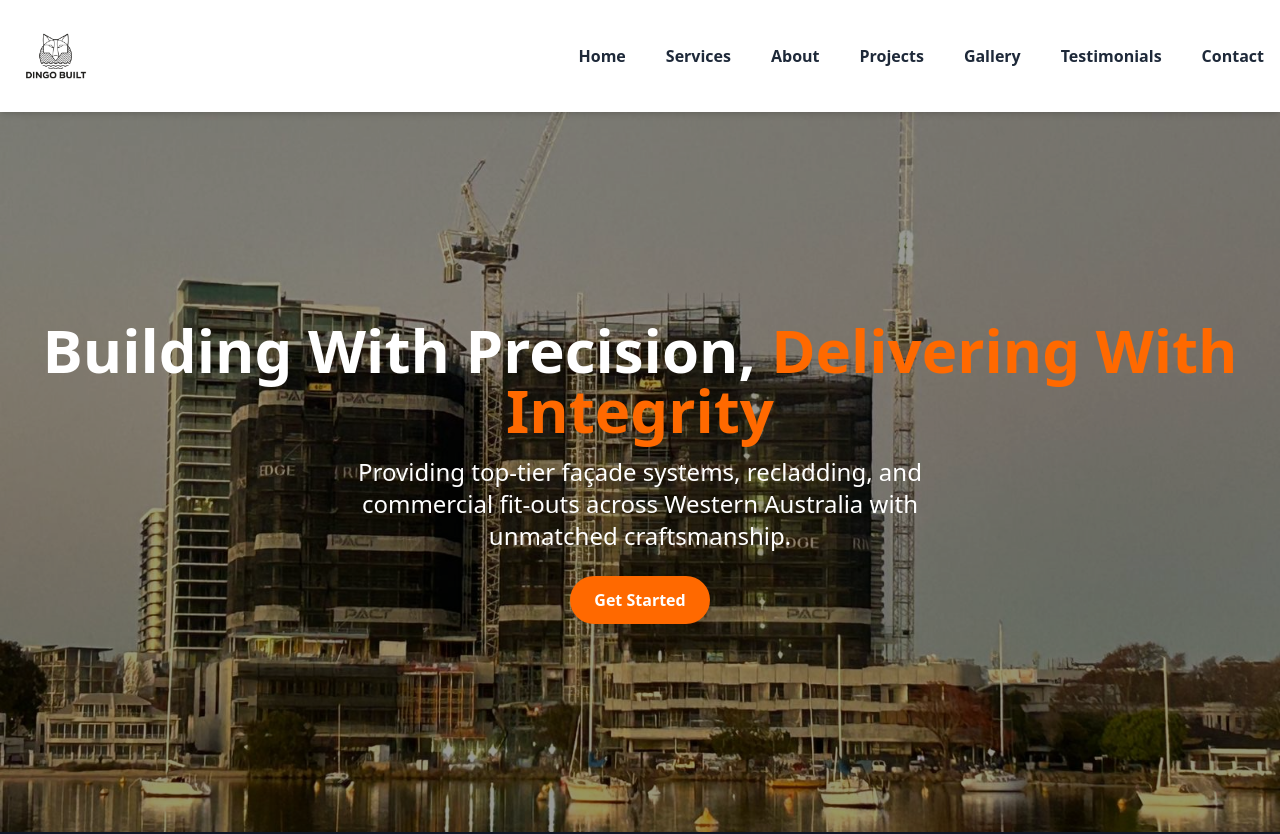
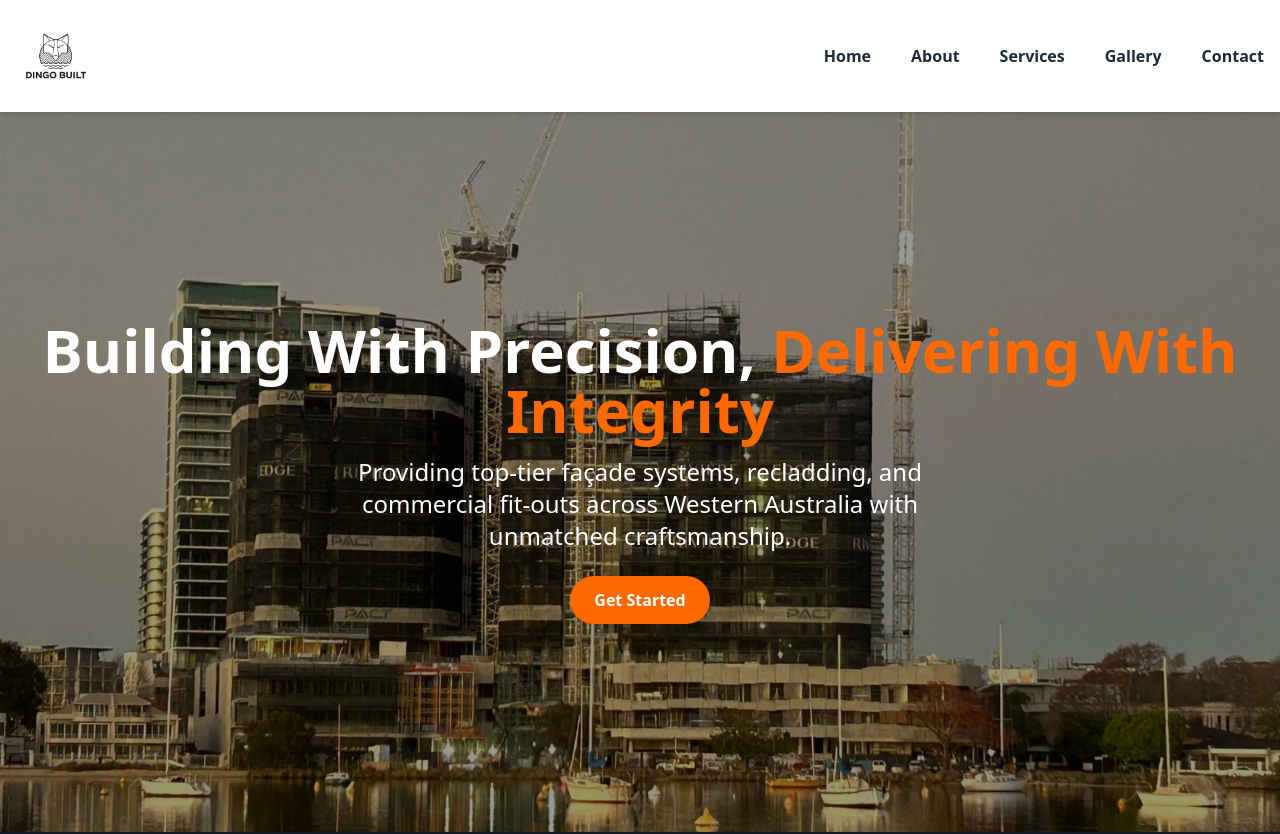
Before and after one commit to MuhammadHasnainahmed/Architectural-website, a React (Vite) app: page / in a window 1280 px wide. Shown: the top 834 px of the page. Built offline with nearby package versions, Linux system fonts and the light colour scheme.

Commit message:
navbar update

```diff
--- a/src/Component/Navbar.jsx
+++ b/src/Component/Navbar.jsx
@@ -8,11 +8,9 @@ function Navbar() {
 
   const navItems = [
     { label: "Home", id: "home", path: "/" },
+    { label: "About", id: "about", path: "/about" },
     { label: "Services", id: "services", path: "/services" },
-    { label: "About", id: "about", path: "/about" },
-    { label: "Projects", id: "projects", path: "/" },
     { label: "Gallery", id: "gallery", path: "/gallery" },
-    { label: "Testimonials", id: "testimonials", path: "/" },
     { label: "Contact", id: "contact", path: "/contact" },
   ];
 
```
